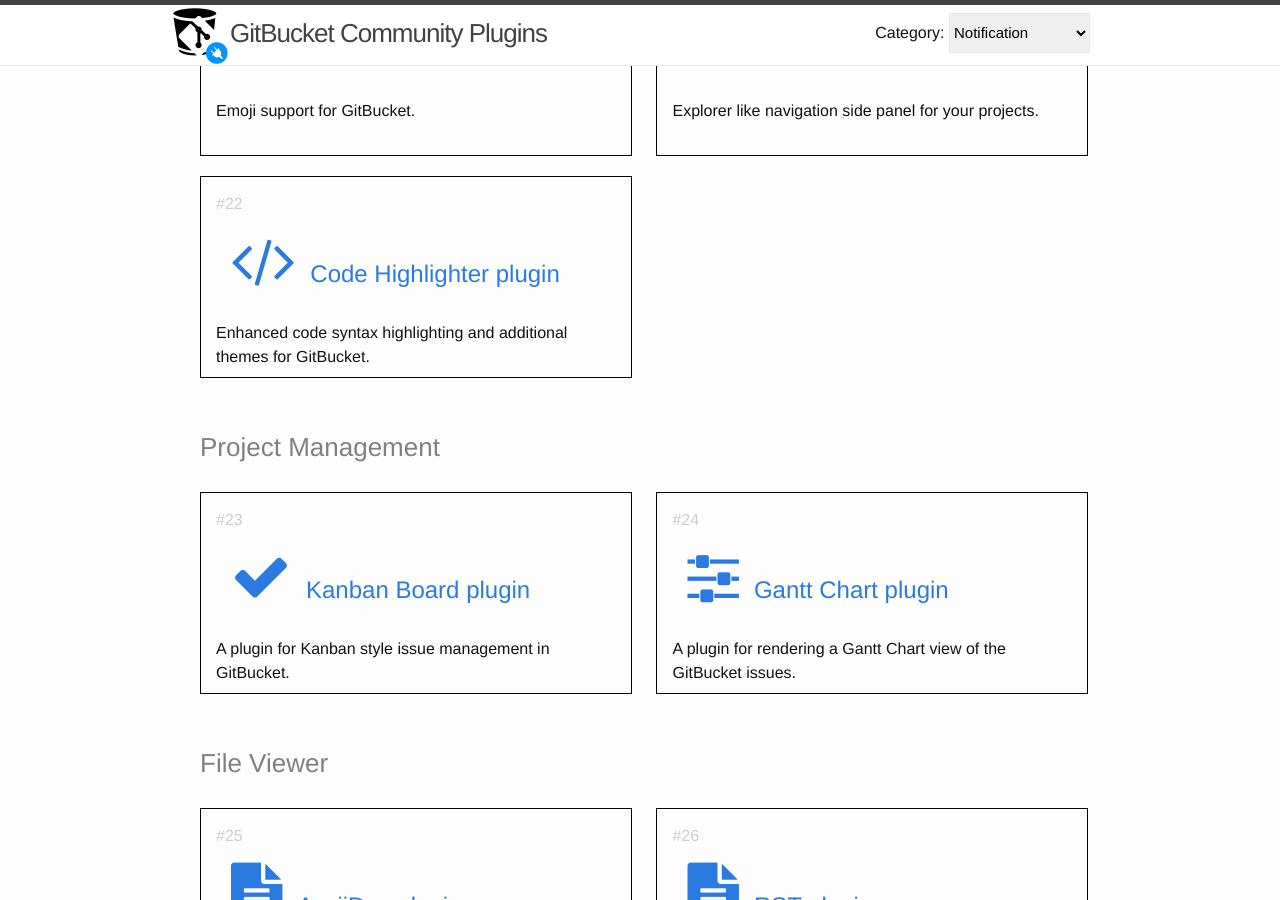
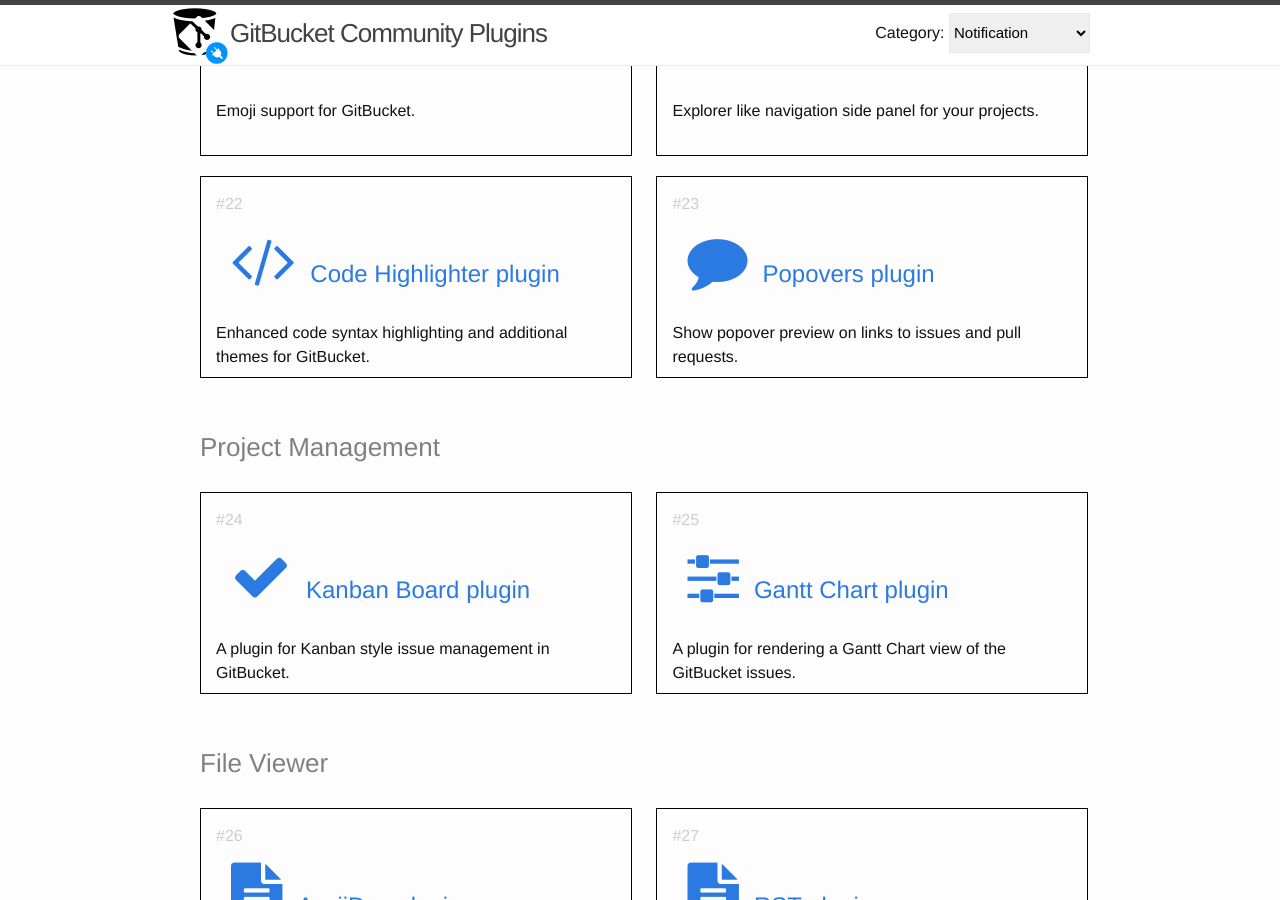
Before and after one commit to gitbucket-plugins/gitbucket-plugins.github.io, a Jekyll site: the page built from index.html, in a window 1280 px wide and 900 px high, scrolled down 3264 px. Built offline with Jekyll 4.4.1, drawn with Linux system fonts in a browser that asks for light colours.

Commit message:
add gitbucket-popovers-plugin

```diff
--- a/_data/plugins.yml
+++ b/_data/plugins.yml
@@ -166,6 +166,12 @@
       icon: fa fa-code
       distributed: false
 
+    - name: Popovers plugin
+      description: Show popover preview on links to issues and pull requests.
+      url: https://github.com/kaz-on/gitbucket-popovers-plugin
+      icon: fa fa-comment
+      distributed: false
+
 - name: Project Management
 
   id: proj
```
